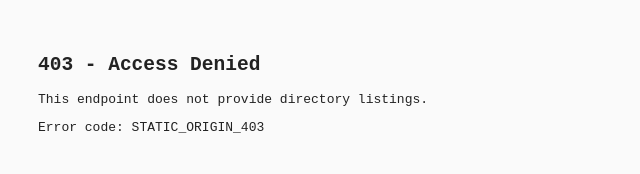
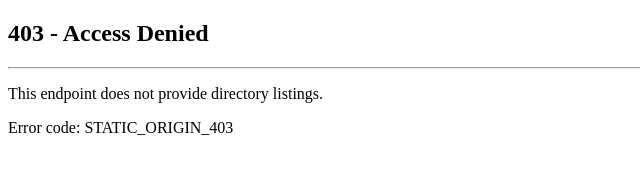
Before and after one commit to syntaxerror019/static-assets-sunkrobotics, a plain HTML site: page index.html in a window 1280 px wide. Shown: the whole page, without its empty margins (0-640 px from the left). Drawn offline with Linux system fonts and the light colour scheme.

Commit message:
Remove inline styles from access denied page
Removed inline styles for a cleaner structure.

```diff
--- a/index.html
+++ b/index.html
@@ -2,17 +2,10 @@
 <html>
 <head>
   <title>Access Denied</title>
-  <style>
-    body {
-      font-family: monospace;
-      background: #fafafa;
-      color: #222;
-      padding: 30px;
-    }
-  </style>
 </head>
 <body>
   <h2>403 - Access Denied</h2>
+  <hr>
   <p>This endpoint does not provide directory listings.</p>
   <p>Error code: STATIC_ORIGIN_403</p>
 </body>
```
